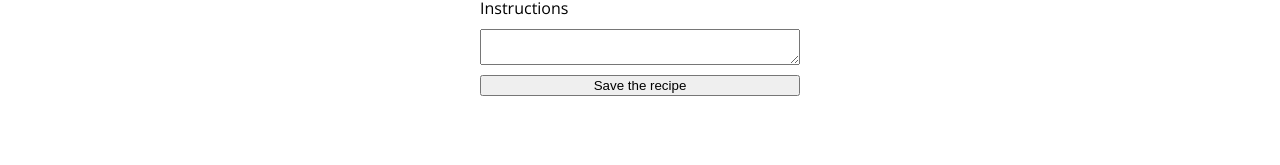
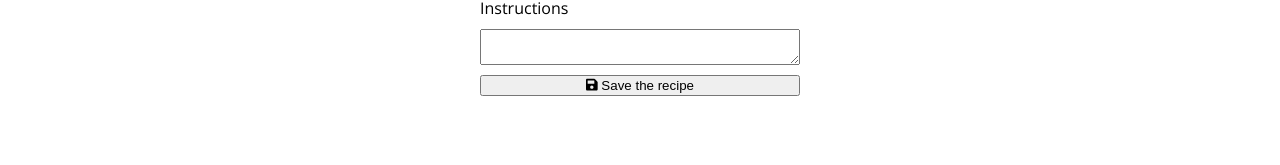
Before and after one commit to maksstepak/vue-recipe-app, a Vue app: page /recipes/new in a window 1280 px wide. Shown: the part 559-724 px from the top of the page. Built offline with nearby package versions, Linux system fonts and the light colour scheme.

Commit message:
Add font awesome library

```diff
--- a/package.json
+++ b/package.json
@@ -8,6 +8,9 @@
     "lint": "vue-cli-service lint"
   },
   "dependencies": {
+    "@fortawesome/fontawesome-svg-core": "^1.2.35",
+    "@fortawesome/free-solid-svg-icons": "^5.15.3",
+    "@fortawesome/vue-fontawesome": "^2.0.2",
     "core-js": "^3.6.5",
     "dayjs": "^1.10.4",
     "uuid": "^3.4.0",
--- a/src/main.js
+++ b/src/main.js
@@ -1,8 +1,15 @@
 import Vue from "vue";
 import App from "./App.vue";
+import { library } from "@fortawesome/fontawesome-svg-core";
+import { fas } from "@fortawesome/free-solid-svg-icons";
+import { FontAwesomeIcon } from "@fortawesome/vue-fontawesome";
 import router from "./router";
 import store from "./store";
 import "./filters";
+
+library.add(fas);
+
+Vue.component("font-awesome-icon", FontAwesomeIcon);
 
 Vue.config.productionTip = false;
 
--- a/src/views/NewRecipe.vue
+++ b/src/views/NewRecipe.vue
@@ -42,7 +42,7 @@
       <textarea v-model="newRecipe.ingredients" id="ingredients"></textarea>
       <label for="instructions">Instructions</label>
       <textarea v-model="newRecipe.instructions" id="instructions"></textarea>
-      <button>Save the recipe</button>
+      <button><font-awesome-icon icon="save" /> Save the recipe</button>
     </form>
   </div>
 </template>
```
Also changed, not shown: 1 other file (tests, documents, lock files or other folders).
